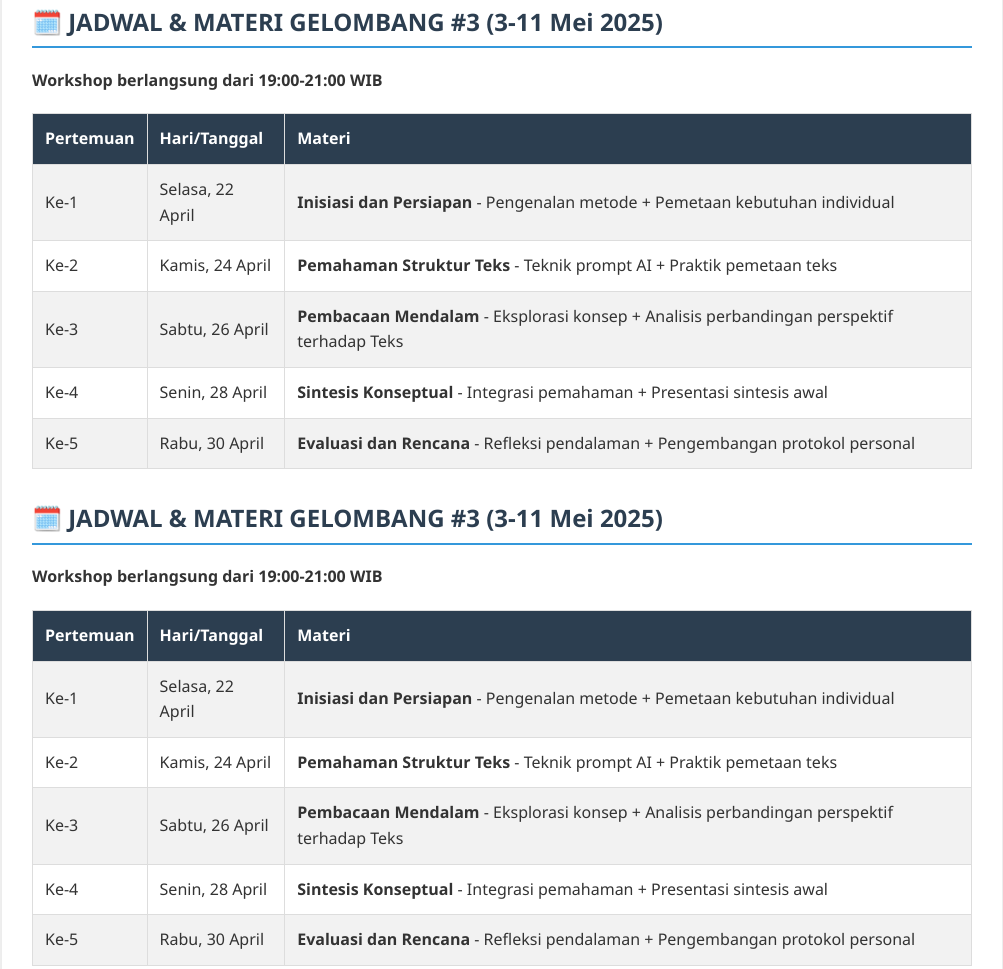
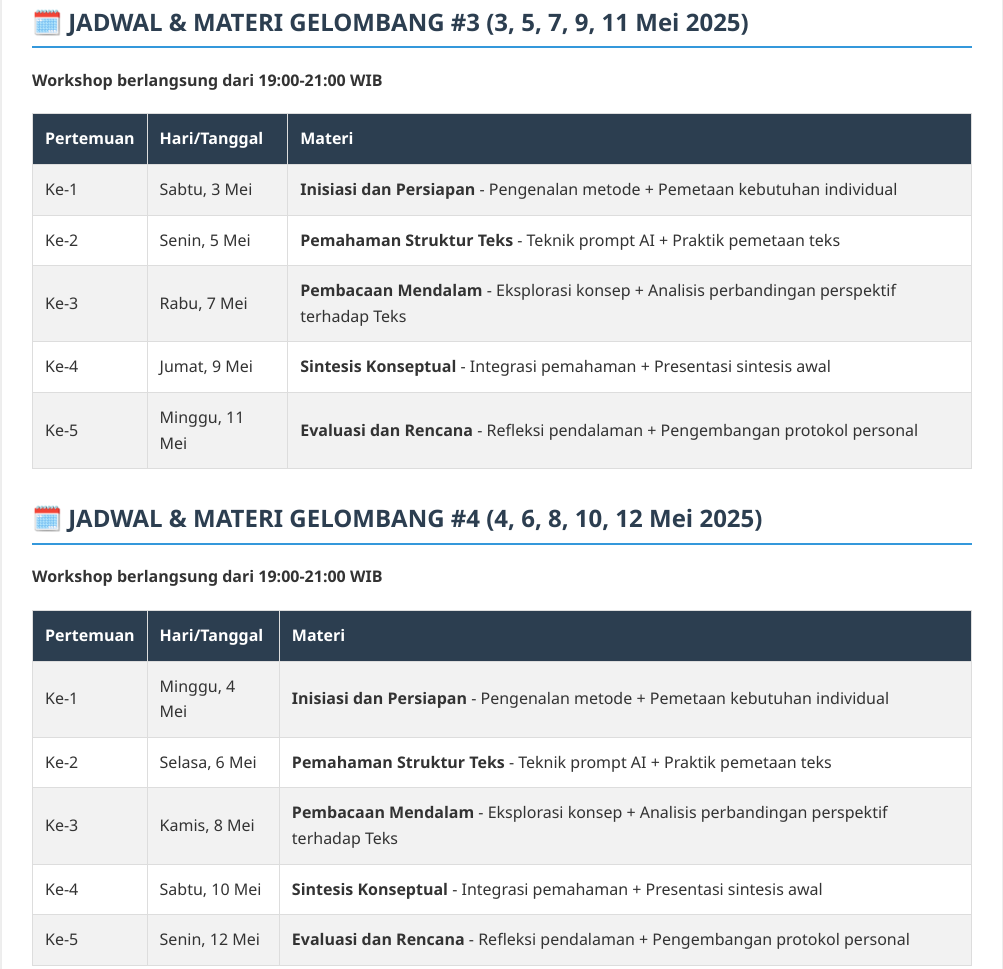
Before and after one commit to inyiakrm/workshop-literasi-ai, a plain HTML site: page index.html in a window 1280 px wide. Shown: the part 1331-2300 px from the top of the page, without its empty margins (138-1141 px from the left). Drawn offline with Linux system fonts and the light colour scheme.

Commit message:
Update index.html

```diff
--- a/index.html
+++ b/index.html
@@ -308,7 +308,7 @@
         </div>
 
         <div class="section">
-            <h2>🗓️ JADWAL & MATERI GELOMBANG #3 (3-11 Mei 2025)</h2>
+            <h2>🗓️ JADWAL & MATERI GELOMBANG #3 (3, 5, 7, 9, 11 Mei 2025)</h2>
             <p><strong> Workshop berlangsung dari 19:00-21:00 WIB</strong></p>
             <table class="schedule">
                 <tr>
@@ -318,31 +318,31 @@
                 </tr>
                 <tr>
                     <td>Ke-1</td>
-                    <td>Selasa, 22 April</td>
+                    <td>Sabtu, 3 Mei </td>
                     <td><strong>Inisiasi dan Persiapan</strong> - Pengenalan metode + Pemetaan kebutuhan individual</td>
                 </tr>
                 <tr>
                     <td>Ke-2</td>
-                    <td>Kamis, 24 April</td>
+                    <td>Senin, 5 Mei</td>
                     <td><strong>Pemahaman Struktur Teks</strong> - Teknik prompt AI + Praktik pemetaan teks</td>
                 </tr>
                 <tr>
                     <td>Ke-3</td>
-                    <td>Sabtu, 26 April</td>
+                    <td>Rabu, 7 Mei</td>
                     <td><strong>Pembacaan Mendalam</strong> - Eksplorasi konsep + Analisis perbandingan perspektif terhadap Teks</td>
                 </tr>
                 <tr>
                     <td>Ke-4</td>
-                    <td>Senin, 28 April</td>
+                    <td>Jumat, 9 Mei</td>
                     <td><strong>Sintesis Konseptual</strong> - Integrasi pemahaman + Presentasi sintesis awal</td>
                 </tr>
                 <tr>
                     <td>Ke-5</td>
-                    <td>Rabu, 30 April</td>
+                    <td>Minggu, 11 Mei</td>
                     <td><strong>Evaluasi dan Rencana</strong> - Refleksi pendalaman + Pengembangan protokol personal</td>
                 </tr>
             </table>
-            <h2>🗓️ JADWAL & MATERI GELOMBANG #3 (3-11 Mei 2025)</h2>
+            <h2>🗓️ JADWAL & MATERI GELOMBANG #4 (4, 6, 8, 10, 12 Mei 2025)</h2>
             <p><strong> Workshop berlangsung dari 19:00-21:00 WIB</strong></p>
             <table class="schedule">
                 <tr>
@@ -352,27 +352,27 @@
                 </tr>
                 <tr>
                     <td>Ke-1</td>
-                    <td>Selasa, 22 April</td>
+                    <td>Minggu, 4 Mei</td>
                     <td><strong>Inisiasi dan Persiapan</strong> - Pengenalan metode + Pemetaan kebutuhan individual</td>
                 </tr>
                 <tr>
                     <td>Ke-2</td>
-                    <td>Kamis, 24 April</td>
+                    <td>Selasa, 6 Mei</td>
                     <td><strong>Pemahaman Struktur Teks</strong> - Teknik prompt AI + Praktik pemetaan teks</td>
                 </tr>
                 <tr>
                     <td>Ke-3</td>
-                    <td>Sabtu, 26 April</td>
+                    <td>Kamis, 8 Mei</td>
                     <td><strong>Pembacaan Mendalam</strong> - Eksplorasi konsep + Analisis perbandingan perspektif terhadap Teks</td>
                 </tr>
                 <tr>
                     <td>Ke-4</td>
-                    <td>Senin, 28 April</td>
+                    <td>Sabtu, 10 Mei</td>
                     <td><strong>Sintesis Konseptual</strong> - Integrasi pemahaman + Presentasi sintesis awal</td>
                 </tr>
                 <tr>
                     <td>Ke-5</td>
-                    <td>Rabu, 30 April</td>
+                    <td>Senin, 12 Mei</td>
                     <td><strong>Evaluasi dan Rencana</strong> - Refleksi pendalaman + Pengembangan protokol personal</td>
                 </tr>
             </table>
```
